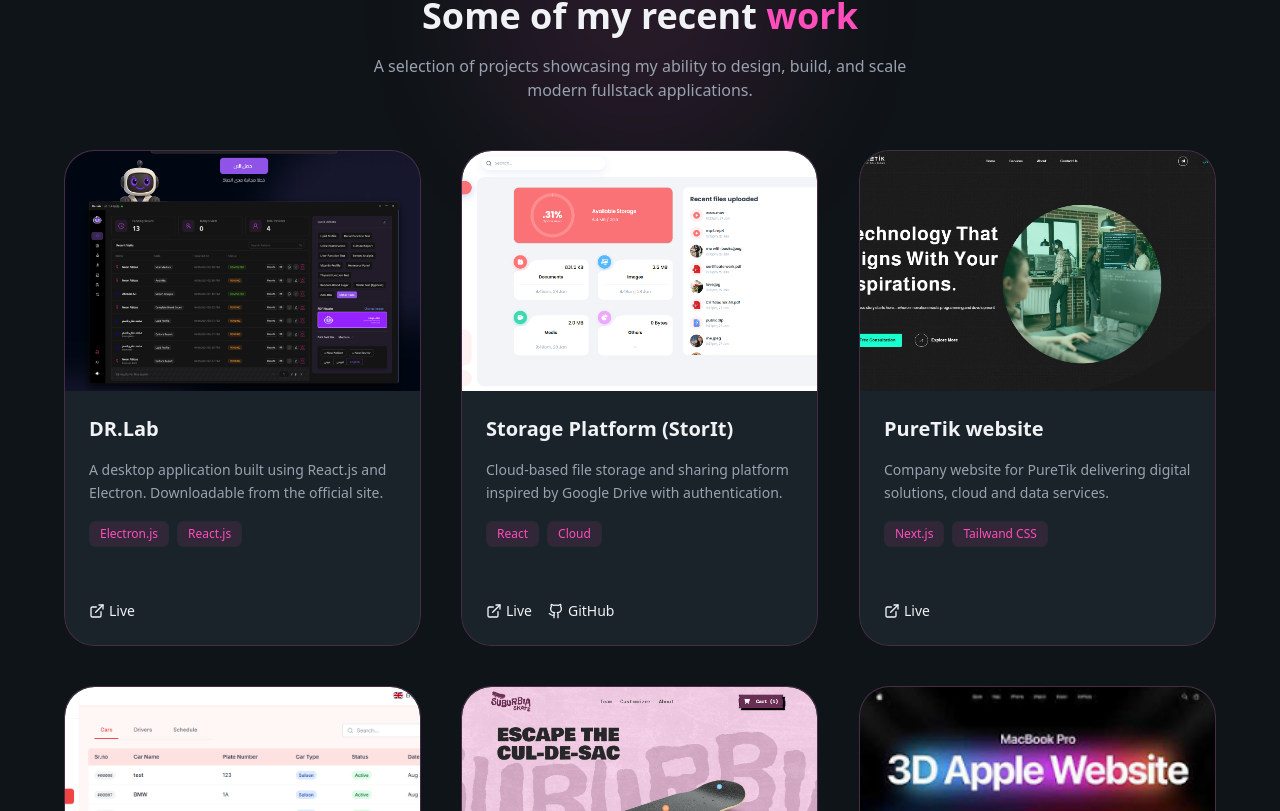
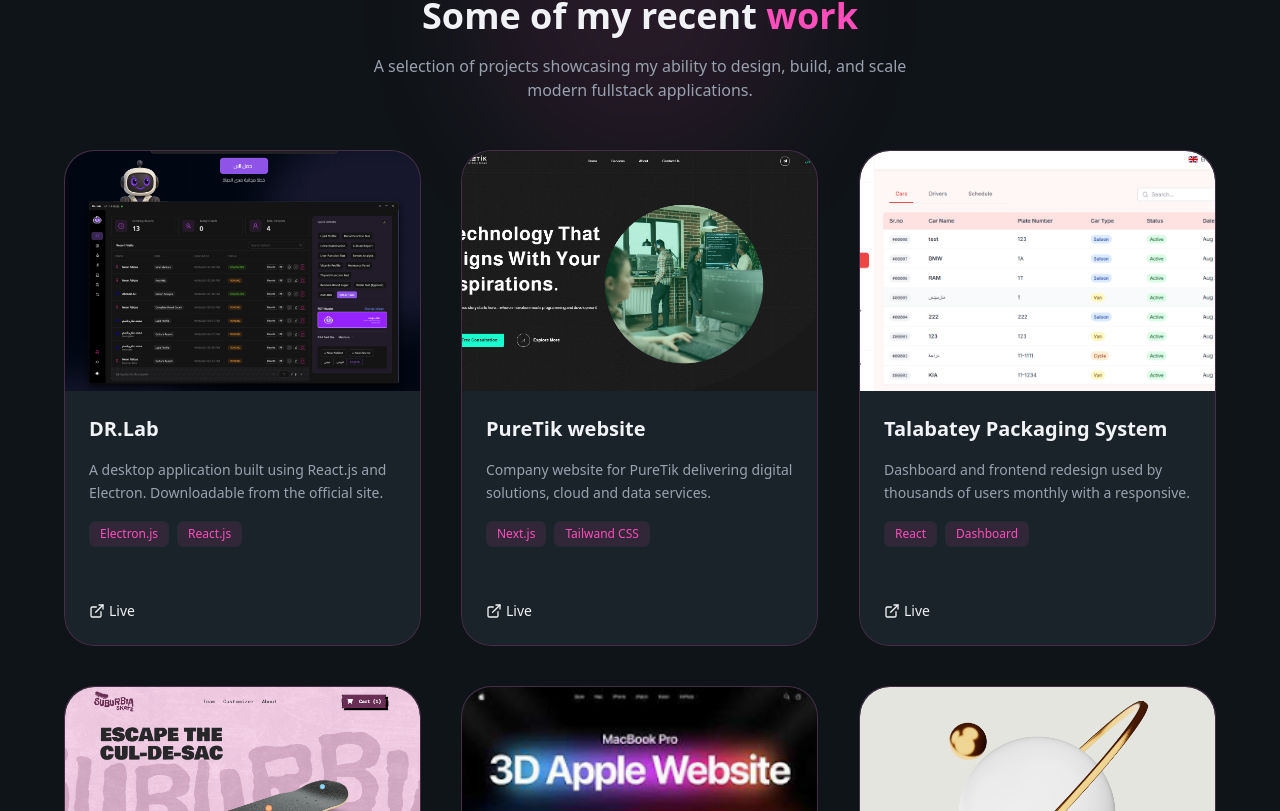
Before and after one commit to TabarakCodeCraft/New-Portfolio, a Next.js app: page / in a window 1280 px wide. Shown: the part 1629-2440 px from the top of the page. Built offline with nearby package versions, Linux system fonts and the light colour scheme.

Commit message:
add new change

```diff
--- a/src/sections/ProjectSection.tsx
+++ b/src/sections/ProjectSection.tsx
@@ -11,15 +11,7 @@
         tags: ["Electron.js", "React.js"],
         liveUrl: "https://www.drlab.app/",
     },
-    {
-        title: "Storage Platform (StorIt)",
-        description:
-            "Cloud-based file storage and sharing platform inspired by Google Drive with authentication.",
-        image: "/images/storeIt.png",
-        tags: ["React", "Cloud"],
-        gitHubLink: "https://github.com/TabarakCodeCraft/StoreIt-Clone-Google-Drive",
-        liveUrl: "https://store-it-clone-google-drive-4ge8.vercel.app/",
-    },
+
     {
         title: "PureTik website",
         description:
```
